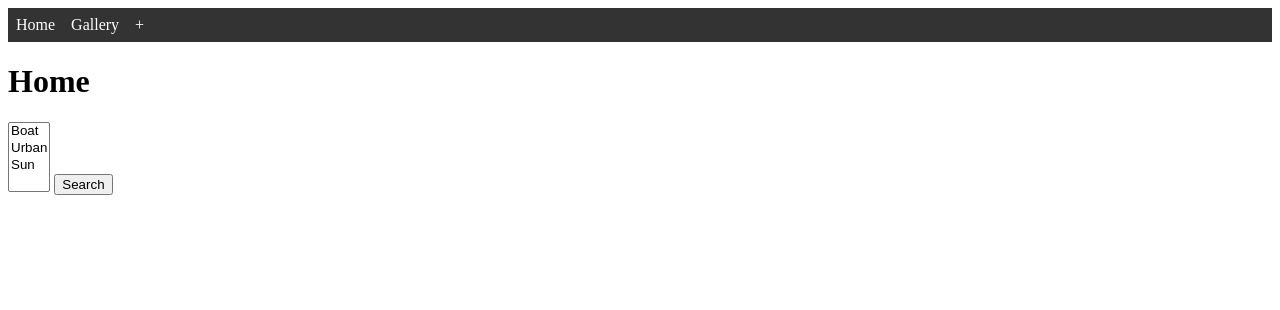
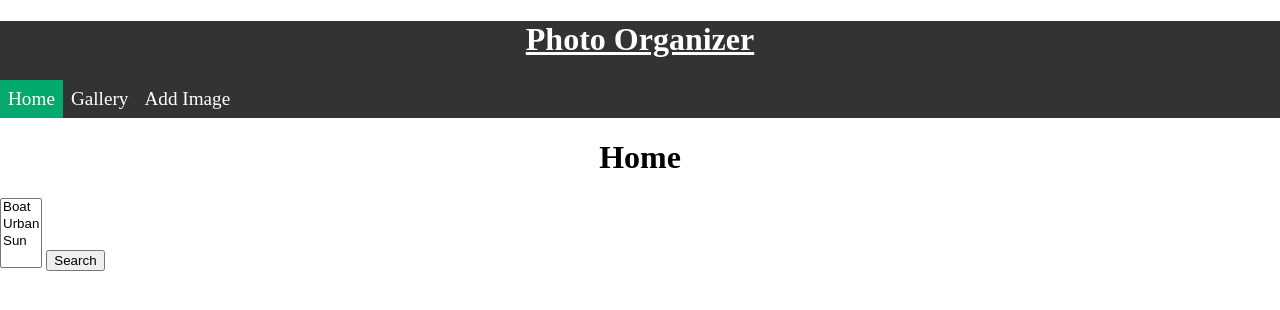
Before and after one commit to Pedroamurta/CSIA, a Django app: page / in a window 1280 px wide. Shown: the top 310 px of the page. Run offline with Django 4.2, Linux system fonts and the light colour scheme; data comes from the database, SQL or seed files in the repository; both versions use the stored data as it was after the commit.

Commit message:
update formatting

```diff
--- a/gallery/static/style.css
+++ b/gallery/static/style.css
@@ -22,6 +22,7 @@ nav ul {
 nav li{
     display: inline;
     float: left;
+    font-size: larger;
 }
 nav li a{
     display: block;
@@ -34,3 +35,29 @@ nav li a{
 .active {
     background-color: #04AA6D;
 }
+
+h1 {
+    text-align: center;
+}
+
+.title {
+    background-color: #333;
+    color: white;
+    text-decoration: underline;
+}
+
+.navigation {
+    background-color: #333;
+    top: 0;
+    left: 0;
+    height:auto
+}
+
+body {
+    background-color: white;
+}
+
+html, body {
+    padding: 0;
+    margin: 0;
+}
--- a/gallery/templates/create.html
+++ b/gallery/templates/create.html
@@ -6,13 +6,17 @@
         <meta charset="UTF-8">
         <link rel="stylesheet" href="{% static 'style.css' %}">
     </head>
+    <div class="navigation">
+        <h1 class="title">Photo Organizer</h1>
         <nav>
             <ul>
                 <li><a href="/">Home</a></li>
                 <li><a href="/gallery">Gallery</a></li>
-            <li class="active"><a href="/create">+</a></li>
+                <li><a href="/create" class="active">Add Image</a></li>
             </ul>
         </nav>
+    </div>
+
     <body>
         <div class="containter">
             <h1>Image Form</h1>
--- a/gallery/templates/home.html
+++ b/gallery/templates/home.html
@@ -6,13 +6,17 @@
         <meta charset="UTF-8">
         <link rel="stylesheet" href="{% static 'style.css' %}">
     </head>
-    <nav>
-        <ul>
-            <li class="active"><a href="/">Home</a></li>
-            <li><a href="/gallery">Gallery</a></li>
-            <li><a href="/create">+</a></li>
-        </ul>
-    </nav>
+    <div class="navigation">
+        <h1 class="title">Photo Organizer</h1>
+        <nav>
+            <ul>
+                <li><a href="/" class="active">Home</a></li>
+                <li><a href="/gallery">Gallery</a></li>
+                <li><a href="/create">Add Image</a></li>
+            </ul>
+        </nav>
+    </div>
+
     <body>
         <h1>Home</h1>
         <form action="{% url 'search' %}" method="post">
--- a/gallery/templates/search.html
+++ b/gallery/templates/search.html
@@ -6,13 +6,16 @@
         <meta charset="UTF-8">
         <link rel="stylesheet" href="{% static 'style.css' %}">
     </head>
+    <div class="navigation">
+        <h1 class="title">Photo Organizer</h1>
         <nav>
             <ul>
                 <li><a href="/">Home</a></li>
                 <li><a href="/gallery">Gallery</a></li>
-            <li><a href="/create">+</a></li>
+                <li><a href="/create">Add Image</a></li>
             </ul>
         </nav>
+    </div>
     <body>
         <h1>Search Results</h1>
         <br/>
```
Also changed, not shown: gallery/templates/gallery.html (+11 -7 lines), db.sqlite3, media/sbs.jpg (added). Lines whose indentation alone changed are shown as unchanged.
